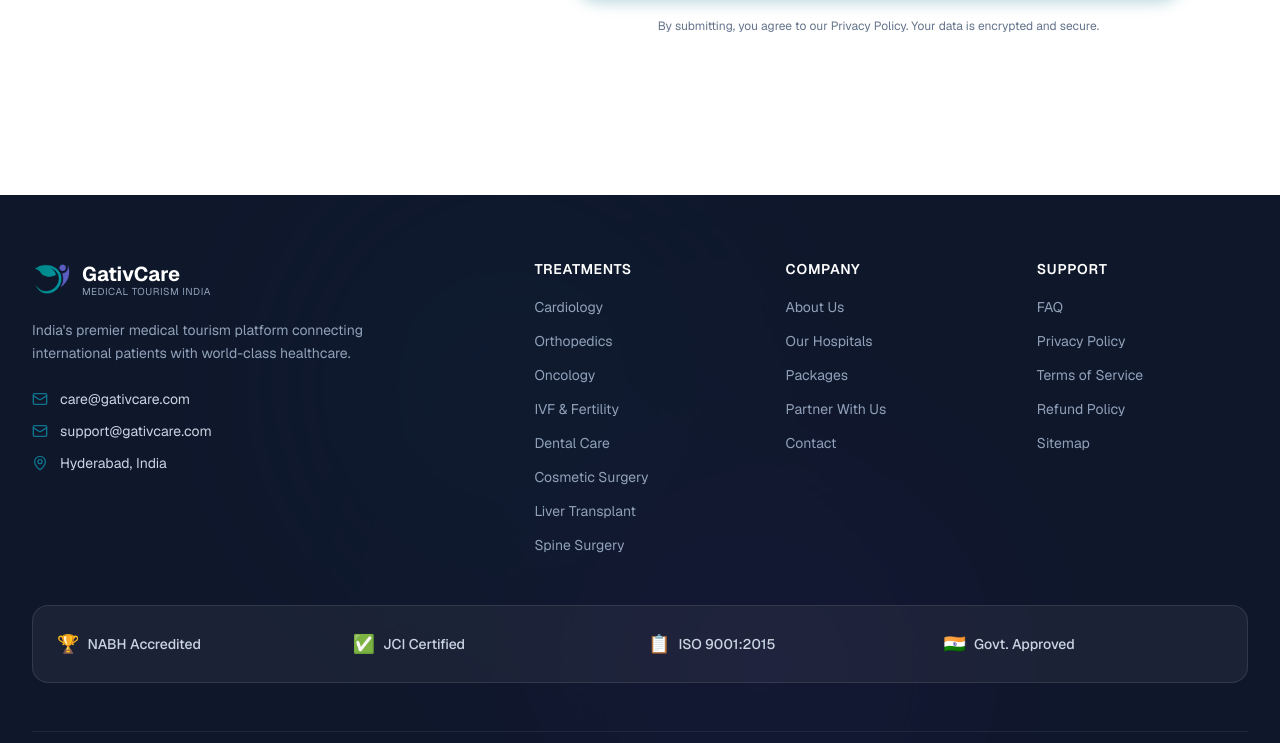
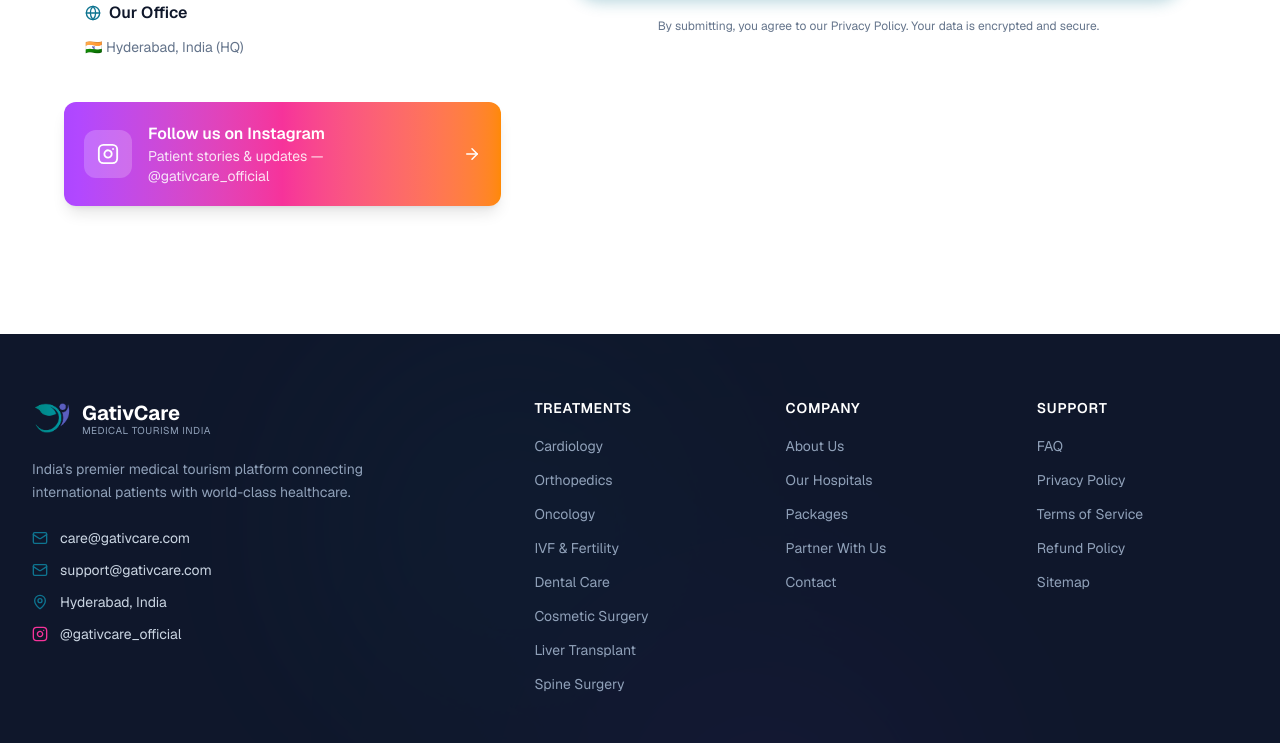
Before and after one commit to anilkumar-cyber/gativcare, a Next.js app: page /contact in a window 1280 px wide. Shown: the part 1364-2107 px from the top of the page. Built offline with nearby package versions, Linux system fonts and the light colour scheme.

Commit message:
Add Instagram links to header, footer and contact page
Links to https://www.instagram.com/gativcare_official from the top bar
("Follow us on Instagram"), the footer contact list, and the contact
page (Instagram card + follow banner).

Co-Authored-By: Claude Opus 5.5 <noreply@anthropic.com>

```diff
--- a/src/app/(main)/contact/ContactClient.tsx
+++ b/src/app/(main)/contact/ContactClient.tsx
@@ -2,8 +2,9 @@
 
 import { useRef, useState } from "react";
 import { motion } from "framer-motion";
-import { Phone, Mail, MapPin, MessageCircle, Send, Upload, Clock, Globe, CheckCircle2 } from "lucide-react";
+import { Phone, Mail, MapPin, MessageCircle, Send, Upload, Clock, Globe, CheckCircle2, ArrowRight } from "lucide-react";
 import { FadeIn } from "@/components/ui/motion";
+import { InstagramIcon, INSTAGRAM_URL } from "@/components/ui/InstagramIcon";
 
 const WHATSAPP_LINK = "https://wa.me/918886963612";
 
@@ -89,6 +90,7 @@ export default function ContactClient({
                 { icon: Phone, label: "Phone / WhatsApp", value: "+91 88869 63612", href: "tel:+918886963612", color: "text-primary" },
                 { icon: Mail, label: "Email", value: "care@gativcare.com", href: "mailto:care@gativcare.com", color: "text-primary" },
                 { icon: MessageCircle, label: "WhatsApp", value: "+91 88869 63612", href: WHATSAPP_LINK, color: "text-green-500" },
+                { icon: InstagramIcon, label: "Instagram", value: "@gativcare_official", href: INSTAGRAM_URL, color: "text-pink-500" },
                 { icon: MapPin, label: "Office", value: "Hyderabad, Telangana, India", href: "https://maps.google.com/?q=Hyderabad+India", color: "text-primary" },
               ].map((contact, i) => (
                 <FadeIn key={contact.label} delay={i * 0.1}>
@@ -122,6 +124,24 @@ export default function ContactClient({
                     <p>🇮🇳 Hyderabad, India (HQ)</p>
                   </div>
                 </div>
+              </FadeIn>
+
+              <FadeIn delay={0.6}>
+                <a
+                  href={INSTAGRAM_URL}
+                  target="_blank"
+                  rel="noopener noreferrer"
+                  className="flex items-center gap-4 p-5 rounded-xl bg-gradient-to-r from-purple-500 via-pink-500 to-orange-400 text-white shadow-lg hover:shadow-pink-500/30 hover:-translate-y-0.5 transition-all"
+                >
+                  <div className="w-12 h-12 rounded-xl bg-white/20 flex items-center justify-center flex-shrink-0">
+                    <InstagramIcon size={22} />
+                  </div>
+                  <div className="flex-1">
+                    <p className="font-semibold">Follow us on Instagram</p>
+                    <p className="text-sm text-white/85">Patient stories &amp; updates — @gativcare_official</p>
+                  </div>
+                  <ArrowRight size={18} />
+                </a>
               </FadeIn>
             </div>
 
--- a/src/components/layout/Footer.tsx
+++ b/src/components/layout/Footer.tsx
@@ -3,6 +3,7 @@
 import Link from "next/link";
 import Image from "next/image";
 import { Heart, Mail, MapPin, ArrowUp } from "lucide-react";
+import { InstagramIcon, INSTAGRAM_URL } from "@/components/ui/InstagramIcon";
 
 const footerLinks = {
   treatments: [
@@ -65,6 +66,9 @@ export default function Footer() {
               <div className="flex items-center gap-3">
                 <MapPin size={16} className="text-primary" /> Hyderabad, India
               </div>
+              <a href={INSTAGRAM_URL} target="_blank" rel="noopener noreferrer" className="flex items-center gap-3 hover:text-primary transition-colors">
+                <InstagramIcon size={16} className="text-pink-500" /> @gativcare_official
+              </a>
             </div>
           </div>
 
--- a/src/components/layout/Navbar.tsx
+++ b/src/components/layout/Navbar.tsx
@@ -8,6 +8,7 @@ import { Menu, X, Phone, Moon, Sun, ChevronDown, Mail } from "lucide-react";
 import { navLinks, treatments, hospitals } from "@/lib/constants";
 import { LanguageSwitcher } from "@/components/layout/LanguageSwitcher";
 import { CurrencyCalculator } from "@/components/layout/CurrencyCalculator";
+import { InstagramIcon, INSTAGRAM_URL } from "@/components/ui/InstagramIcon";
 
 const moreLinks = [
   { label: "FAQ", href: "/faq" },
@@ -66,6 +67,10 @@ export default function Navbar() {
             <a href="mailto:support@gativcare.com" className="flex items-center gap-1.5 hover:underline"><Mail size={13} /> support@gativcare.com</a>
           </div>
           <div className="flex items-center gap-4">
+            <a href={INSTAGRAM_URL} target="_blank" rel="noopener noreferrer" className="flex items-center gap-1.5 hover:underline">
+              <InstagramIcon size={13} /> Follow us on Instagram
+            </a>
+            <span>|</span>
             <LanguageSwitcher compact />
             <CurrencyCalculator compact />
             <span>|</span>
--- /dev/null
+++ b/src/components/ui/InstagramIcon.tsx
@@ -0,0 +1,24 @@
+export const INSTAGRAM_URL = "https://www.instagram.com/gativcare_official";
+
+// lucide-react no longer ships brand icons, so this mirrors its Instagram glyph
+export function InstagramIcon({ size = 24, className = "" }: { size?: number; className?: string }) {
+  return (
+    <svg
+      xmlns="http://www.w3.org/2000/svg"
+      width={size}
+      height={size}
+      viewBox="0 0 24 24"
+      fill="none"
+      stroke="currentColor"
+      strokeWidth={2}
+      strokeLinecap="round"
+      strokeLinejoin="round"
+      className={className}
+      aria-hidden="true"
+    >
+      <rect width="20" height="20" x="2" y="2" rx="5" ry="5" />
+      <path d="M16 11.37A4 4 0 1 1 12.63 8 4 4 0 0 1 16 11.37z" />
+      <line x1="17.5" x2="17.51" y1="6.5" y2="6.5" />
+    </svg>
+  );
+}
```
